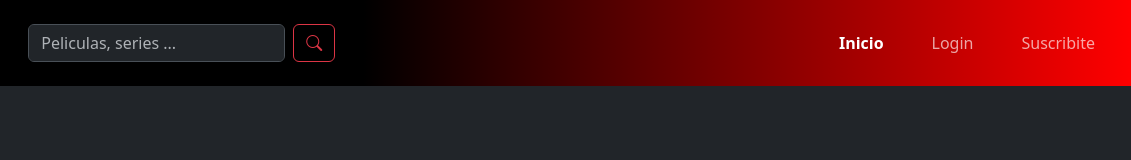
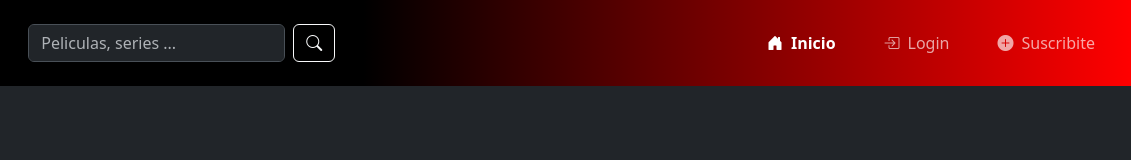
Before and after one commit to Licha11/Miravo, a plain HTML site: page Pages/categorias.html in a window 1280 px wide. Shown: the full height of the page, 149-1280 px from the left. Drawn offline with nearby package versions, Linux system fonts and the light colour scheme.

Commit message:
agregue algunos iconos

```diff
--- a/Pages/categorias.html
+++ b/Pages/categorias.html
@@ -57,25 +57,25 @@
                 placeholder="Peliculas, series ..."
                 aria-label="Busca tus peliculas y series"
               />
-              <button class="btn btn-outline-danger" type="submit">
+              <button class="btn btn-outline-light" type="submit">
                 <i class="bi bi-search"></i>
               </button>
             </form>
             <ul class="navbar-nav ms-auto mb-2 mb-lg-0">
               <li class="nav-item px-3">
-                <a class="nav-link Nav-items Nav-items-g" href="../index.html">Inicio</a>
+                <a class="nav-link Nav-items Nav-items-g" href="../index.html"><i class="bi bi-house-door-fill me-2"></i>Inicio</a>
               </li>
               <li class="nav-item px-3">
                 <a
                   class="nav-link Nav-items"
                   aria-current="page"
                   href="./Pages/login.html"
-                  >Login</a
+                  ><i class="bi bi-box-arrow-in-right me-2"></i>Login</a
                 >
               </li>
               <li class="nav-item px-3">
                 <a class="nav-link Nav-items" href="/Pages/suscripcion.html"
-                  >Suscribite</a
+                  ><i class="bi bi-plus-circle-fill me-2"></i>Suscribite</a
                 >
               </li>
             </ul>
```
Also changed, not shown: Pages/contacto.html (+4 -4 lines), Pages/error404.html (+4 -4 lines), Pages/login.html (+4 -4 lines), Pages/nosotros.html (+4 -4 lines), Pages/suscripcion.html (+4 -4 lines), index.html (+4 -4 lines).
